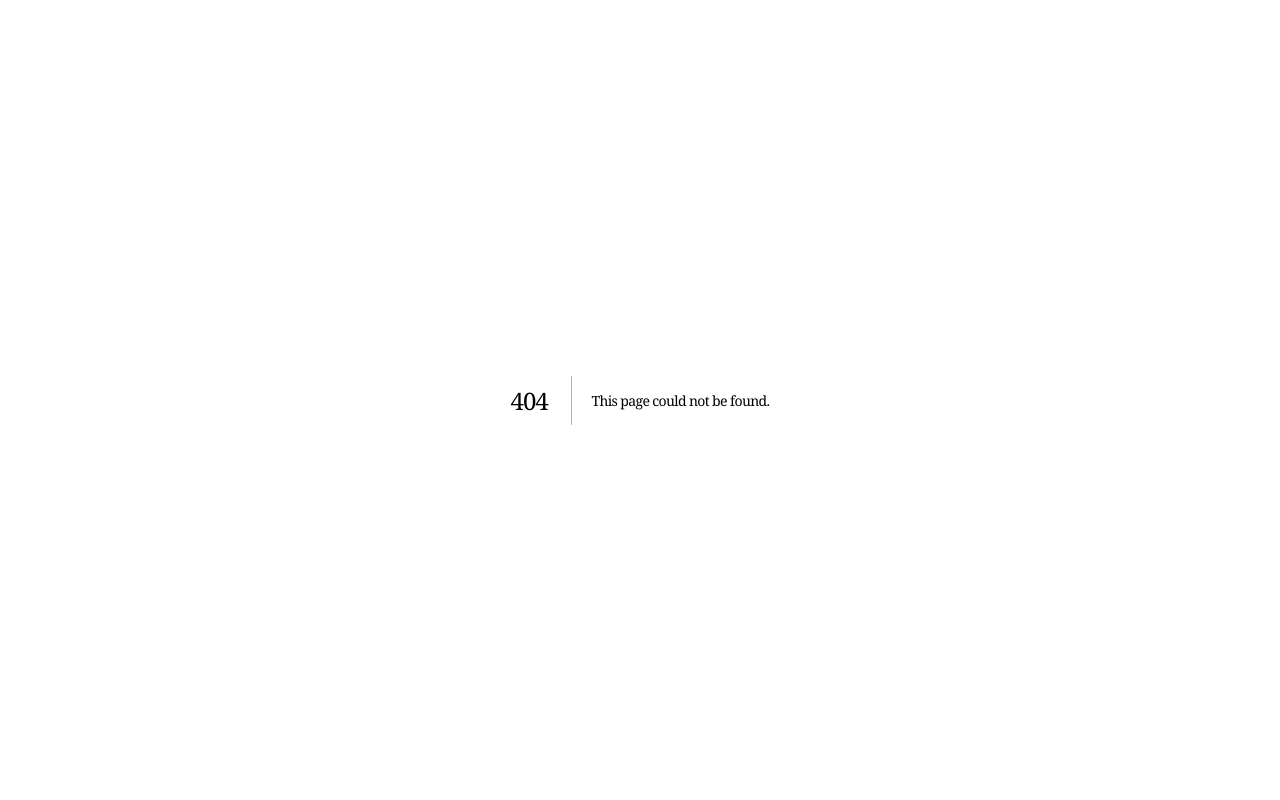
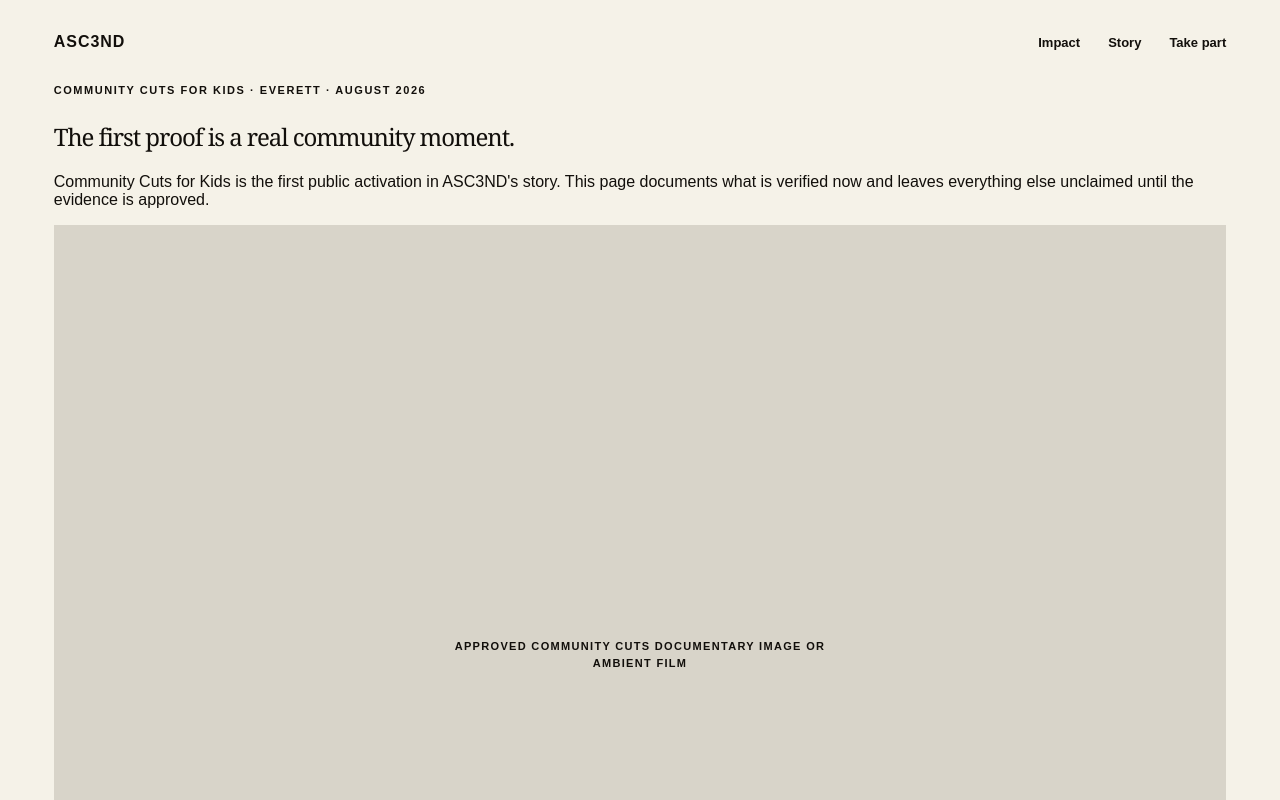
Before and after one commit to executiveusa/asc3nd-brand-site, a Next.js app: page /impact in a window 1280 px wide. Before the commit this address had no page. Shown: the top 800 px of the page. Built offline with nearby package versions, Linux system fonts and the light colour scheme.

Commit message:
Add Community Cuts impact case study route

```diff
--- /dev/null
+++ b/app/impact/page.tsx
@@ -0,0 +1,47 @@
+import { DocumentaryFrame } from "@/components/DocumentaryFrame";
+import { InteriorPage } from "@/components/InteriorPage";
+import { communityRoll } from "@/lib/site-content";
+
+const slots = ["arrival", "service", "connection", "next"] as const;
+
+export default function ImpactPage() {
+  return (
+    <InteriorPage
+      eyebrow="Community Cuts for Kids · Everett · August 2026"
+      title="The first proof is a real community moment."
+      intro="Community Cuts for Kids is the first public activation in ASC3ND's story. This page documents what is verified now and leaves everything else unclaimed until the evidence is approved."
+    >
+      <section className="interior-section shell">
+        <DocumentaryFrame
+          label="Approved Community Cuts documentary image or ambient film"
+          slot="hero"
+        />
+      </section>
+
+      <section className="interior-section shell">
+        <p className="eyebrow">Community Roll</p>
+        <div className="interior-list">
+          {communityRoll.map(({ index, title, copy }, itemIndex) => (
+            <article key={index}>
+              <DocumentaryFrame
+                label={`Approved event media · ${title}`}
+                slot={slots[itemIndex]}
+              />
+              <div className="interior-row-copy">
+                <span>{index}</span>
+                <h2>{title}</h2>
+                <p>{copy}</p>
+              </div>
+            </article>
+          ))}
+        </div>
+      </section>
+
+      <section className="interior-statement shell">
+        <p className="eyebrow">What this proves</p>
+        <h2>ASC3ND can bring people into the same room around a useful act.</h2>
+        <p>Attendance totals, outcomes, testimonials, and longer-term program claims remain intentionally absent until verified.</p>
+      </section>
+    </InteriorPage>
+  );
+}
```
